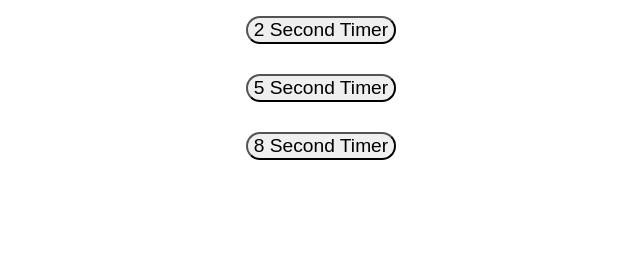
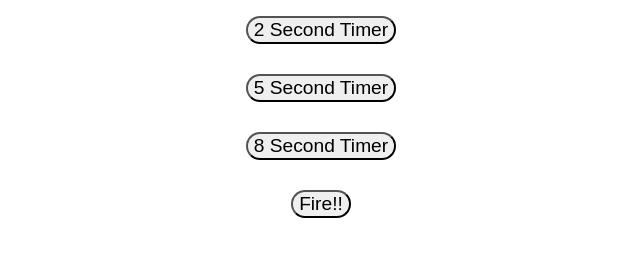
Before and after one commit to codecuddy/basicAlarmClock, a plain HTML site: page index.html in a window 1280 px wide. Shown: the part 79-336 px from the top of the page, without its empty margins (319-959 px from the left). Drawn offline with Linux system fonts and the light colour scheme.

Commit message:
fire button added

```diff
--- a/index.html
+++ b/index.html
@@ -16,6 +16,9 @@
         <div>
           <button onclick="handlers.EightSec()">8 Second Timer</button>
         </div>
+        <div>
+          <button onclick="handlers.fire()">Fire!!</button>
+        </div>
     </div>
     <script src="script.js"></script>
   </body>
--- a/script.js
+++ b/script.js
@@ -17,5 +17,9 @@ var handlers = {
 
     EightSec: function() { setTimeout(function() {
         document.write("You clicked the button 8 seconds ago </br> <a href='index.html'>back</a> </br>");
-    }, 8000)}
+    }, 8000)},
+
+    fire: function() { setTimeout(function() {
+        document.write("Stop!! Drop!! Roll! </br> <a href='index.html'>back</a> </br>");
+    }, 200)}
 }
```
